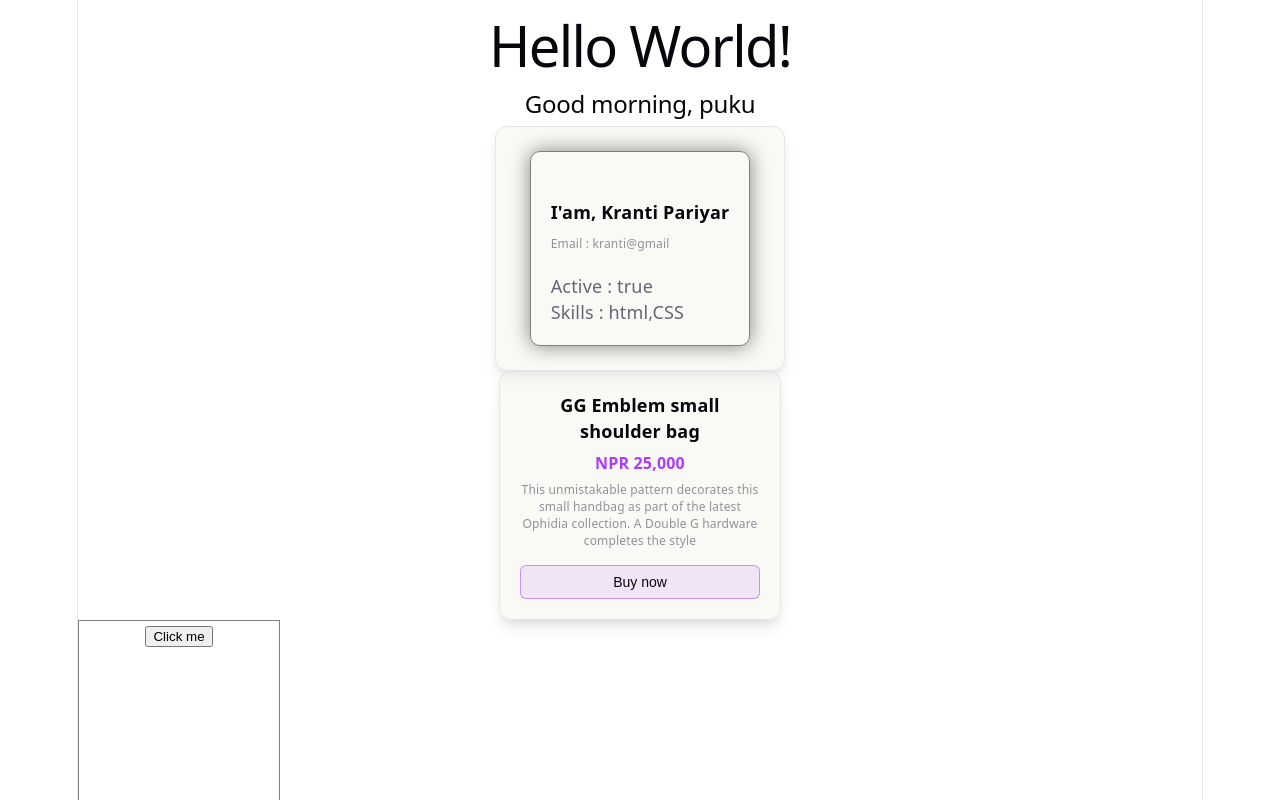
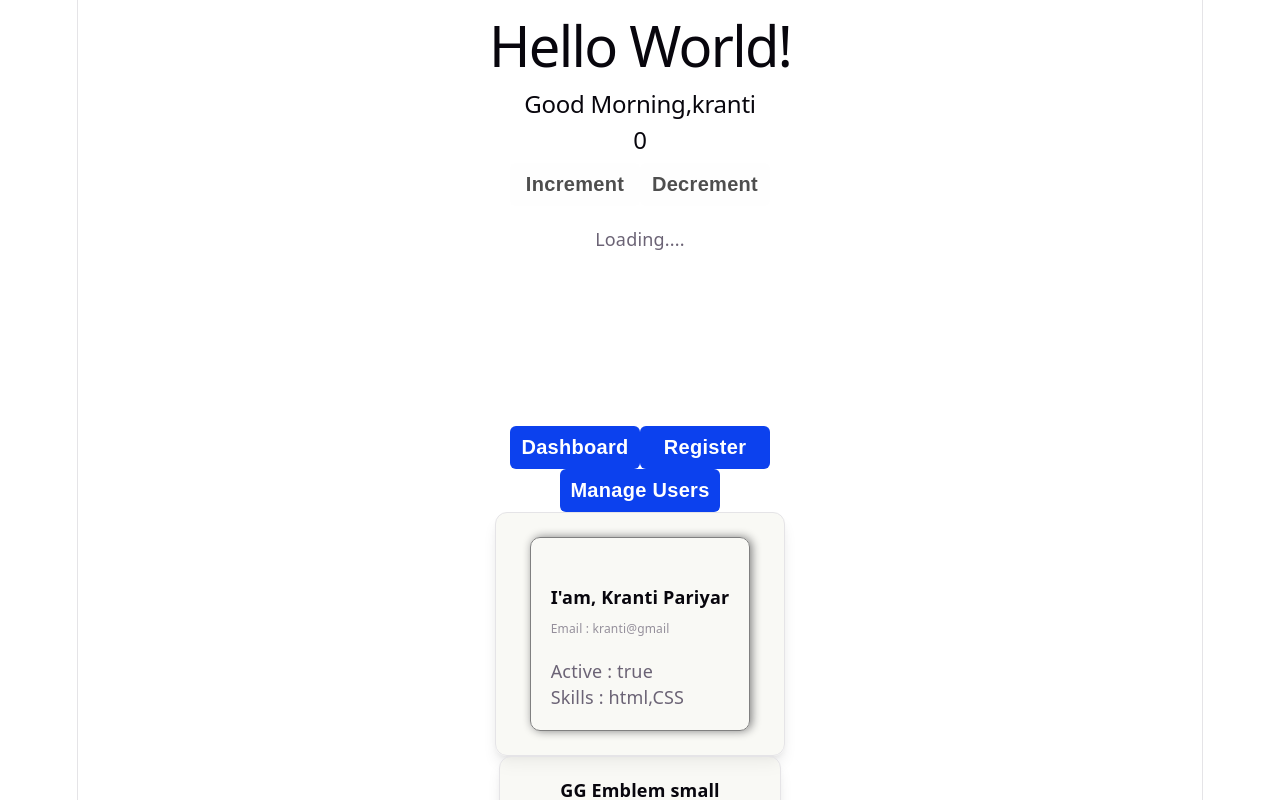
Before and after one commit to krantipariyar574388-netizen/E-commerce, a React (Vite) app: page / in a window 1280 px wide. Shown: the top 800 px of the page. Built offline with nearby package versions, Linux system fonts and the light colour scheme.

Commit message:
add : state

```diff
--- a/src/App.jsx
+++ b/src/App.jsx
@@ -5,29 +5,50 @@ import kranti from "./assets/kranti.jpg";
 import gucci from "./assets/guccibag1.jpg";
 import UserCard from "./components/userCard";
 import ProductCard from "./components/productCard";
+import Button from "./components/button";
+import Counter from "./components/counter";
+import Dashboard from "./components/dashboard";
 
 function App() {
   // let x = 5;
   // let y = 10;
-  const user = { name: "Kranti Pariyar", email: "kranti@gmail", active: true };
+  const isLoggedIn = true;
 
-  const handleClick = (e) => {
-    e.stopPropagation();
-    console.log(e.target);
-    console.log("Clicked");
+  const user = {
+    name: "Kranti Pariyar",
+    email: "kranti@gmail",
+    active: true
   };
+
+  // const handleClick = (e) => {
+  //   e.stopPropagation();
+  //   console.log(e.target);
+  //   console.log("Clicked");
+  // };
 
   return (
     <main
-      onClick={(e) => {
-        console.log("main");
-        console.log(e.target);
-      }}
+      // onClick={(e) => {
+      //   console.log("main");
+      //   console.log(e.target);
+      // }}
       className="box"
     >
-      <h1>Hello World!</h1>
+      <h1 className="" id="">Hello World!</h1>
+
       {/* <P>{ x + y }</P> */}
-      <Greet />
+
+      <Greet name="kranti" role="User" isLoggedIn={true} year={2002} />
+
+      <Counter/>
+
+      <Dashboard isLoggedIn={true} error={null} role={"Admin"} />
+      { isLoggedIn ? <Button label="Dashboard" /> : <Button label="Login" /> }
+      <Button label="Register" />
+      <br />
+      <Button label = "Manage Users"/>
+
+
 
       {/* <UserCard user = {{name = "Kranti Pariyar", email = "kranti@gmail.com", active : false}} /> */}
       <UserCard user={user} />
@@ -48,7 +69,7 @@ function App() {
         </div>
       </section> */}
 
-      <div
+      {/* <div
         style={{
           height: "200px",
           width: "200px",
@@ -71,7 +92,7 @@ function App() {
         >
           Click me
         </button>
-      </div>
+      </div> */}
 
       <input
         name="full_name"
--- /dev/null
+++ b/src/components/button.jsx
@@ -0,0 +1,25 @@
+const Button = ({ label = "Button" }) => {
+  return (
+    <button
+      style={{
+        minWidth: "130px",
+        borderRadius: "6px",
+        background: "#0c41ee",
+        fontWeight: 700,
+        fontSize: "20px",
+        letterSpacing: "0.3px",
+        color: "#ffff",
+        padding: "10px",
+        border: "none",
+        cursor: "pointer",
+      }}
+    >
+      {label}
+    </button>
+  );
+};
+
+export default Button;
+
+//<Button /> // Login
+//<Button /> // Register
--- a/src/components/card.jsx
+++ b/src/components/card.jsx
@@ -1,17 +1,19 @@
 const Card = ({ children }) => {
+  //
   return (
     <div
-    style = {{
-        border : "1px solid gray",
-        padding : "20px",
-        borderRadius : "10px",
-        width : "fit-content",
-        textAlign : "start",
-        boxShadow : "0px 0px 20px gray",
-    }}>
-        {children}
+      style={{
+        border: "1px solid gray",
+        padding: "20px",
+        borderRadius: "10px",
+        width: "fit-content",
+        textAlign: "start",
+        boxShadow: "2px 0px 10px gray",
+      }}
+    >
+      {children}
     </div>
-  )
-}
+  );
+};
 
 export default Card;
--- /dev/null
+++ b/src/components/counter.jsx
@@ -0,0 +1,46 @@
+import { useState } from "react";
+
+const style = {
+  minWidth: "130px",
+  borderRadius: "6px",
+  background: "#fefefe",
+  fontWeight: 700,
+  fontSize: "20px",
+  letterSpacing: "0.3px",
+  color: "#4e4e4e",
+  padding: "10px",
+  border: "none",
+  cursor: "pointer",
+};
+
+const Counter = () => {
+  // const [getter , setter] = useState(initial)
+  let [count, setCount] = useState(0);
+  const onIncrement = () => {
+    setCount(count + 1);
+    setCount(count + 1);
+    console.log(count);
+  };
+
+  const onDecrement = () => {
+    // count--;
+    setCount(count - 1);
+    setCount(count - 1);
+    console.log(count);
+  };
+
+  console.log("counter", count);
+  return (
+    <div>
+      <h2>{count}</h2>
+      <button onClick={onIncrement} style={style}>
+        Increment
+      </button>
+      <button onClick={onDecrement} style={style}>
+        Decrement
+      </button>
+    </div>
+  );
+};
+
+export default Counter;
--- /dev/null
+++ b/src/components/dashboard.jsx
@@ -0,0 +1,37 @@
+import Button from "./button";
+
+const Dashboard = ({ isLoading, isLoggedIn, error, role }) => {
+  if (!isLoading) {
+    return (
+      <div style={{ minHeight: "200px", marginTop: "20px" }}>
+        <p>Loading....</p>
+      </div>
+    );
+  }
+
+  if (!isLoggedIn) {
+    return (
+      <div style={{ minHeight: "200px", marginTop: "20px" }}>
+        <p>Login Required</p>
+      </div>
+    );
+  }
+
+  if (error) {
+    return (
+      <div style={{ minHeight: "200px", marginTop: "20px" }}>
+        <p style={{ color: "red" }}>{error}</p>
+      </div>
+    );
+  }
+
+  return (
+    <section style={{ minHeight: "200px", marginTop: "20px" }}>
+      {role === "Admin" ? <h2>Admin Dashboard</h2> : <h2>User Dashboard</h2>}
+      <p> Welcome {role === "Admin" ? "Admin" : "User"}</p>
+      {role === "Admin" && <Button label="Manage Users" />}
+    </section>
+  );
+};
+
+export default Dashboard;
--- a/src/components/greet.jsx
+++ b/src/components/greet.jsx
@@ -1,17 +1,21 @@
-import { Children } from "react";
+// props ={}
+
+import Button from "./button";
 
 // const Greet = (props) => {
-    const Greet = ({ name = "puku", role}) => {
-    //     console.log(role);
-    // console.log(props);
-    console.log(role);
+const Greet = ({ name = "Guest", role }) => {
+  // props.name = "hello";
+  // console.log(props);
+  // let { name} = props;
+  // name = "hello";
+  console.log(role);
   return (
     <div>
-    <h2>Good morning, {name}</h2>
+      <h2>Good Morning,{name}</h2>
+      {/* {role === "Admin" ? <Button label="Manage Users" /> : null} */}
+      {role === "Admin" && <Button label="Manage Users" />}
     </div>
   );
 };
 
 export default Greet;
-
-// Children props
```
